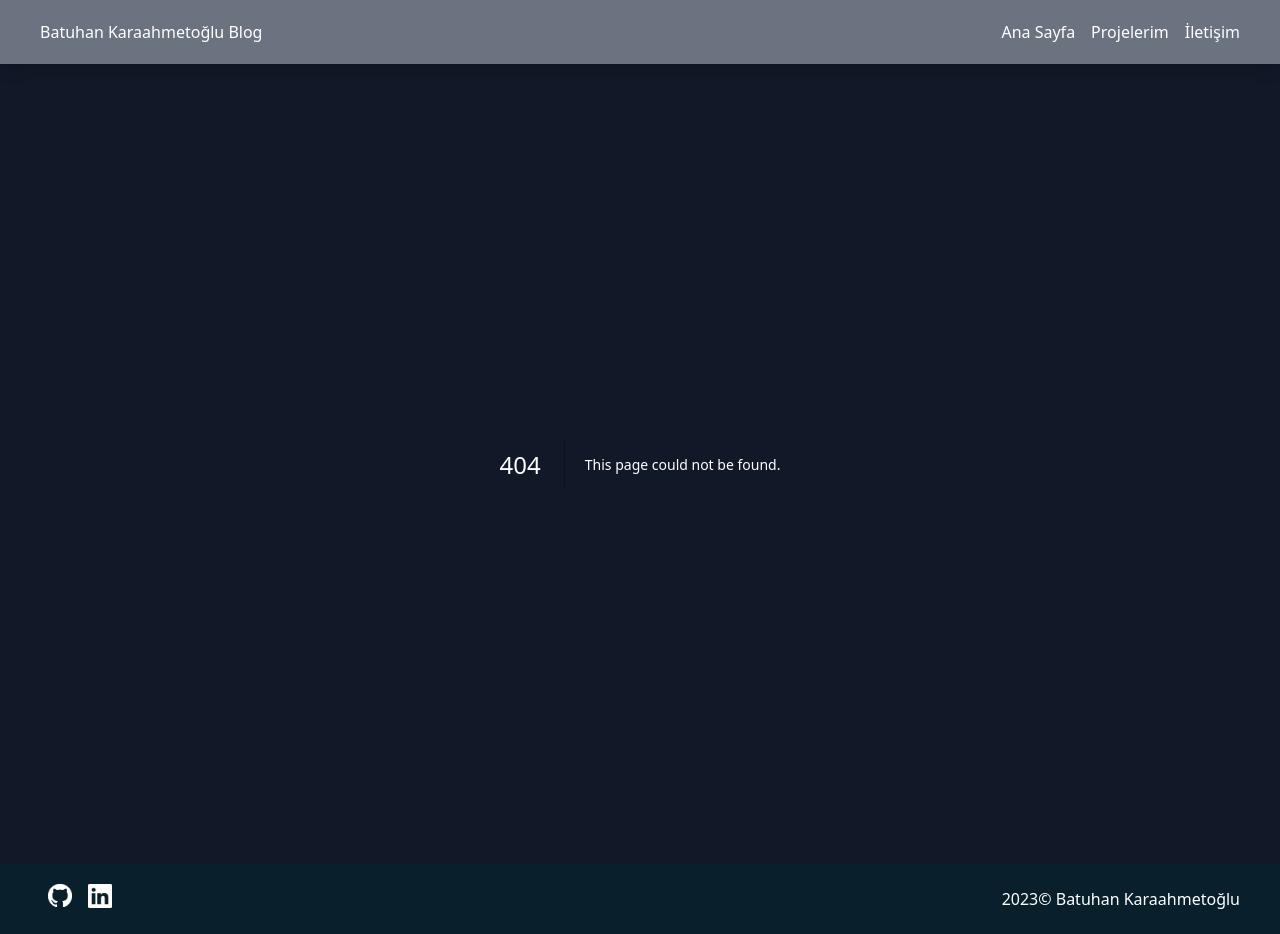
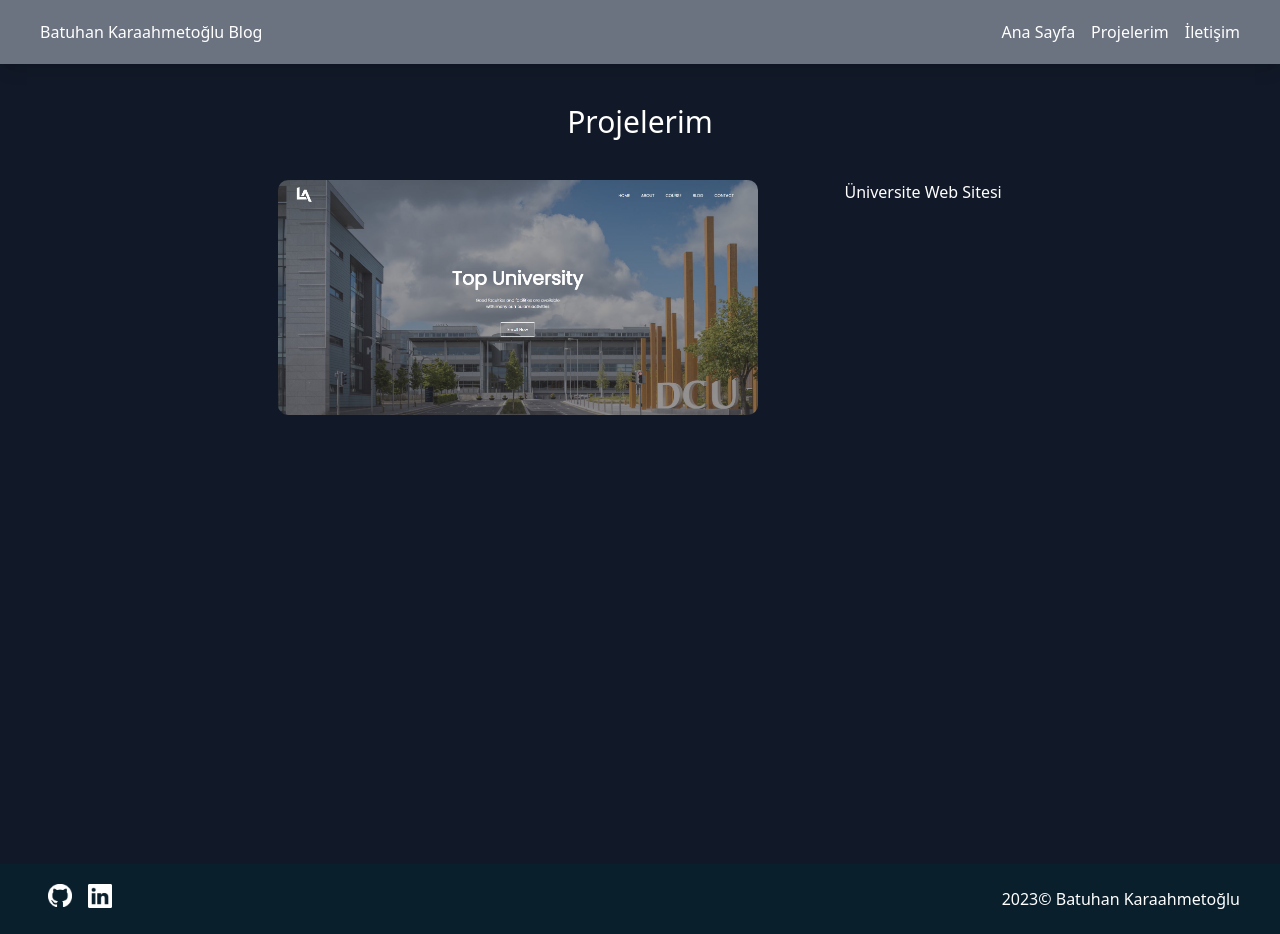
Before and after one commit to Batuhan445/blog-app, a Next.js app: page /my-projects in a window 1280 px wide. Before the commit this address had no page. Built offline with nearby package versions, Linux system fonts and the light colour scheme.

Commit message:
started projects page

```diff
--- /dev/null
+++ b/src/app/my-projects/page.tsx
@@ -0,0 +1,22 @@
+import React from 'react'
+import Image from 'next/image'
+
+const Projects = () => {
+  return (
+    <div className='min-h-screen'>
+        <div className='mt-10 text-3xl text-center'>Projelerim</div>
+
+        <div className='mt-10 flex justify-evenly w-[70%] m-auto'>
+            <Image src={"/projects/university-web.jpg"}
+            style={{borderRadius:"10px"}}
+            alt={'universite-web-site'}
+            width={480}
+            height={480}/>
+            <h1 className=''>Üniversite Web Sitesi</h1>
+        </div>
+
+    </div>
+  )
+}
+
+export default Projects
```
